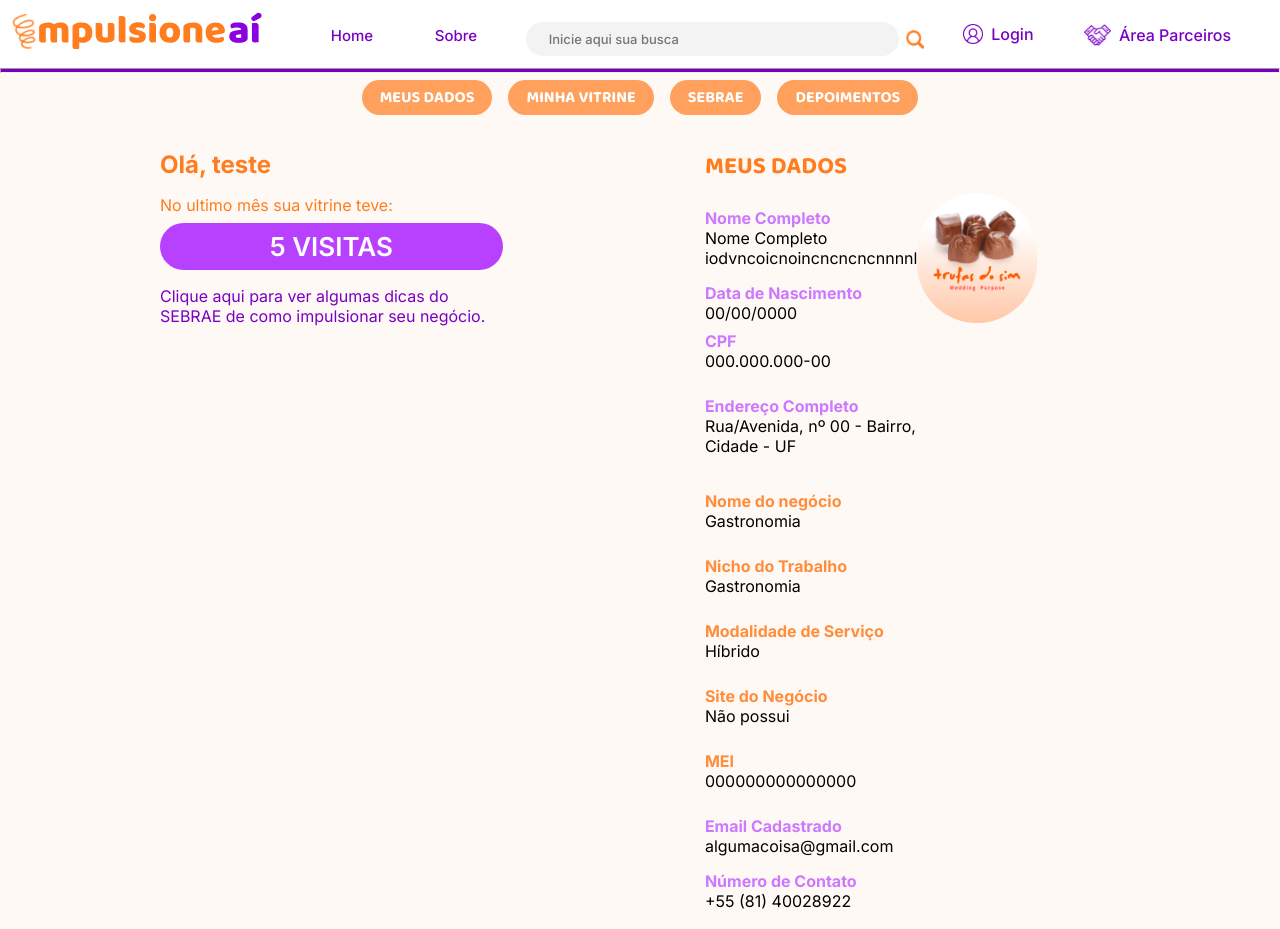
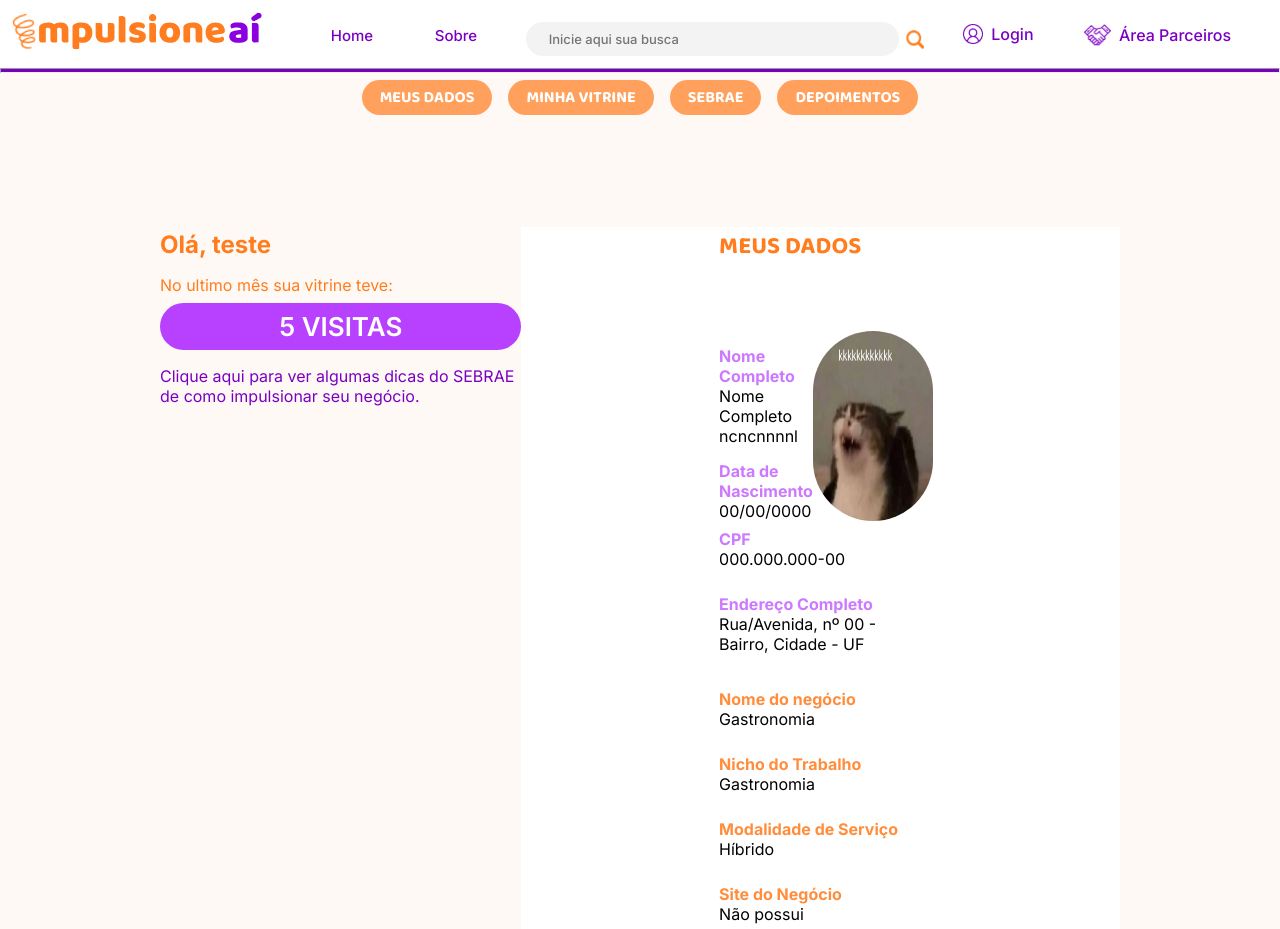
Before and after one commit to Rarissak/impulsione-ai, a React (Vite) app: page /perfilParceiro in a window 1280 px wide. Shown: the top 929 px of the page. Built offline with nearby package versions, Linux system fonts and the light colour scheme.

Commit message:
edit feat: voltando ao código original

```diff
--- a/src/components/meusDados/MeusDados.jsx
+++ b/src/components/meusDados/MeusDados.jsx
@@ -2,7 +2,8 @@ import React, {useEffect} from "react";
 import './meusDados.css';
 import InstagramIcon from '../../assets/instagramRoxo.svg';
 import FacebookIcon from '../../assets/facebookRoxo.svg';
-import ProfileImg from '../../assets/trufasDoSim.png';
+import ProfileImg from '../../assets/gato.webp';
+
 import EditarDadosEmp, {ToggleModal, PegandoDadosAtualizados} from '../../pages/UsuarioComum/editarDadosEmp/editarDadosEmp.jsx';
 
 // Função que vai pegar todos os dados  dos 'campos' do componente meus dados
@@ -210,29 +211,30 @@ function MeusDados()
 
 
     return(
-        <>
-        <div className="boxForm" id='fundo'>
+            <div>
+                <div id="form">
+
+                    <div className="boxForm">
+
                         {/*Contém todo o formulário e seus campos*/}
-
-                {/* <form id="formContainer" onSubmit={CadastroRealizado}> */}
-
                         <form id="formContainer">
                             <div id="formTitle1">
                                 <h1>MEUS DADOS</h1>
                             </div>
-                    {/* <h1  id="formTitle">Meus Dados</h1> */}
+                            <h1  id="formTitle">Meus Dados</h1>
+
                             <fieldset id="fieldSetFoto">
                                 <div id="separarCampos">
                                     {/*NOME COMPLETO*/}
                                     <div className="fieldType1">
                                         <span className="nameField">Nome Completo</span>
-                                <span className="conteudo">Nome Completo iodvncoicnoincncncncnnnnl</span>
+                                        <span className="conteudo" id="campoNome">Nome Completo ncncnnnnl</span>
                                     </div>
 
                                     {/*DATA DE NASCIMENTO*/}
                                     <div className="fieldType1">
                                         <span className="nameField">Data de Nascimento</span>
-                                <span className="conteudo">00/00/0000</span>
+                                        <span className="conteudo" id="campoDataNascimento">00/00/0000</span>
                                     </div>
 
                                 </div>
@@ -244,16 +246,17 @@ function MeusDados()
                             {/*Campo das informações pessoais*/}
                             <fieldset className = "fieldSetConfig">
 
+
                                 {/*CPF*/}
                                 <div className="fieldType1">
                                         <span className="nameField">CPF</span>
-                                <span className="conteudo">000.000.000-00</span>
+                                        <span className="conteudo" id="campoCPF">000.000.000-00</span>
                                 </div>
 
                                  {/*Endereço completo*/}
                                 <div className="fieldType1">
                                         <span className="nameField">Endereço Completo</span>
-                                <span className="conteudo">Rua/Avenida, nº 00 - Bairro, Cidade - UF</span>
+                                        <span className="conteudo" id="campoEndereco">Rua/Avenida, nº 00 - Bairro, Cidade - UF</span>
                                 </div>
 
                             </fieldset>
@@ -264,31 +267,31 @@ function MeusDados()
                                 {/*Nome do Negócio*/}
                                 <div className="fieldType1">
                                     <span className="nameField">Nome do negócio</span>
-                                <span className="conteudo">Gastronomia</span>
+                                    <span className="conteudo" id="campoNomeNegocio">Gastronomia</span>
                                 </div>
 
                                 {/*Nicho*/}
                                 <div className="fieldType1">
                                     <span className="nameField">Nicho do Trabalho</span>
-                                <span className="conteudo">Gastronomia</span>
+                                    <span className="conteudo" id="campoNicho">Gastronomia</span>
                                 </div>
 
                                 {/*Modalidade de Serviço*/}
                                 <div className="fieldType1">
                                     <span className="nameField">Modalidade de Serviço</span>
-                                <span className="conteudo">Híbrido</span>
+                                    <span className="conteudo" id="campoModalidade">Híbrido</span>
                                 </div>
 
                                 {/*Site do Negócio*/}
                                 <div className="fieldType1">
                                     <span className="nameField">Site do Negócio</span>
-                                <span className="conteudo">Não possui</span>
+                                    <span className="conteudo" id="campoSite">Não possui</span>
                                 </div>
 
                                 {/*MEI*/}
                                 <div className="fieldType1">
                                     <span className="nameField">MEI</span>
-                                <span className="conteudo">000000000000000</span>
+                                    <span className="conteudo" id="campoMEI">000000000000000</span>
                                 </div>
                             </fieldset>
 
@@ -296,13 +299,13 @@ function MeusDados()
                                  {/*Email Cadastrado*/}
                                  <div className="fieldType1">
                                     <span className="nameField">Email Cadastrado</span>
-                                <span className="conteudo">algumacoisa@gmail.com</span>
+                                    <span className="conteudo" id="campoEmail">algumacoisa@gmail.com</span>
                                 </div>
 
                                  {/*Número de Contato*/}
                                  <div className="fieldType1">
                                     <span className="nameField">Número de Contato</span>
-                                <span className="conteudo">+55 (81) 40028922</span>
+                                    <span className="conteudo" id="campoTel">(81) 40028922</span>
                                 </div>
                             </fieldset>
 
@@ -311,13 +314,13 @@ function MeusDados()
                                     {/*Instagram*/}
                                     <div className="fieldType2 iconCenter">
                                         <img src={InstagramIcon}  alt="Icone do instagram" />
-                                <span className="conteudo">@perfil do instagram</span>
+                                        <span className="conteudo" id="campoInsta">@perfil do instagram</span>
                                     </div>
 
                                         {/*Facebook*/}
                                     <div className="fieldType2 iconCenter">
                                         <img src={FacebookIcon}  alt="Icone do facebook"/>
-                                <span className="conteudo">perfil do facebook</span>
+                                        <span className="conteudo" id="campoFace">perfil do facebook</span>
                                     </div>
 
                                 </fieldset>
@@ -349,7 +352,13 @@ function MeusDados()
                             </fieldset>
                         </form>
                     </div>
-    </>
+
+                </div>
+
+                {/*Abrindo um espaço entre o footer e o formulário.*/}
+                <div id="beforeFooter"></div>
+
+            </div>
     );
 }
 
--- a/src/pages/UsuarioComum/editarDadosEmp/editarDadosEmp.jsx
+++ b/src/pages/UsuarioComum/editarDadosEmp/editarDadosEmp.jsx
@@ -6,8 +6,8 @@ import iconModalClose from '../../../assets/iconLoginModalClose.svg';
 import BoxInfo from "../../../components/boxInfo/boxInfo";
 import InstagramIcon from '../../../assets/instagramRoxo.svg';
 import FacebookIcon from '../../../assets/facebookRoxo.svg';
-import ProfileImg from '../../../assets/trufasDoSim.png';
-import FotoExemplo from "../../../assets/trufasDoSim.png";
+import ProfileImg from '../../../assets/gato.webp';
+import FotoExemplo from "../../../assets/trufasDoSim.png"
 import { PegandoDados, MostrarDadosAtualizados } from "../../../components/meusDados/MeusDados";
 
 //Função de fechar o modal. Ele vai adicionar a classe hide na div loginCentralize,
@@ -280,7 +280,6 @@ function EditarDadosEmp()
                             <img src={iconModalClose} alt="icone para fechar o modal, tem formato de X"/>
                         </button>
                     </div>
-                    {/* <BoxInfo title={'Editar Dados'} idBox='titleBoxBranco' idModal='loginBox' idDivisor='divisorBranco'></BoxInfo> */}
 
                     <BoxInfo title={'Editar Dados'} idBox='titleBoxBranco' idDivisor='divisorBranco'></BoxInfo>
                     <div id="loginBody">
```
Lines whose indentation alone changed are shown as unchanged.
